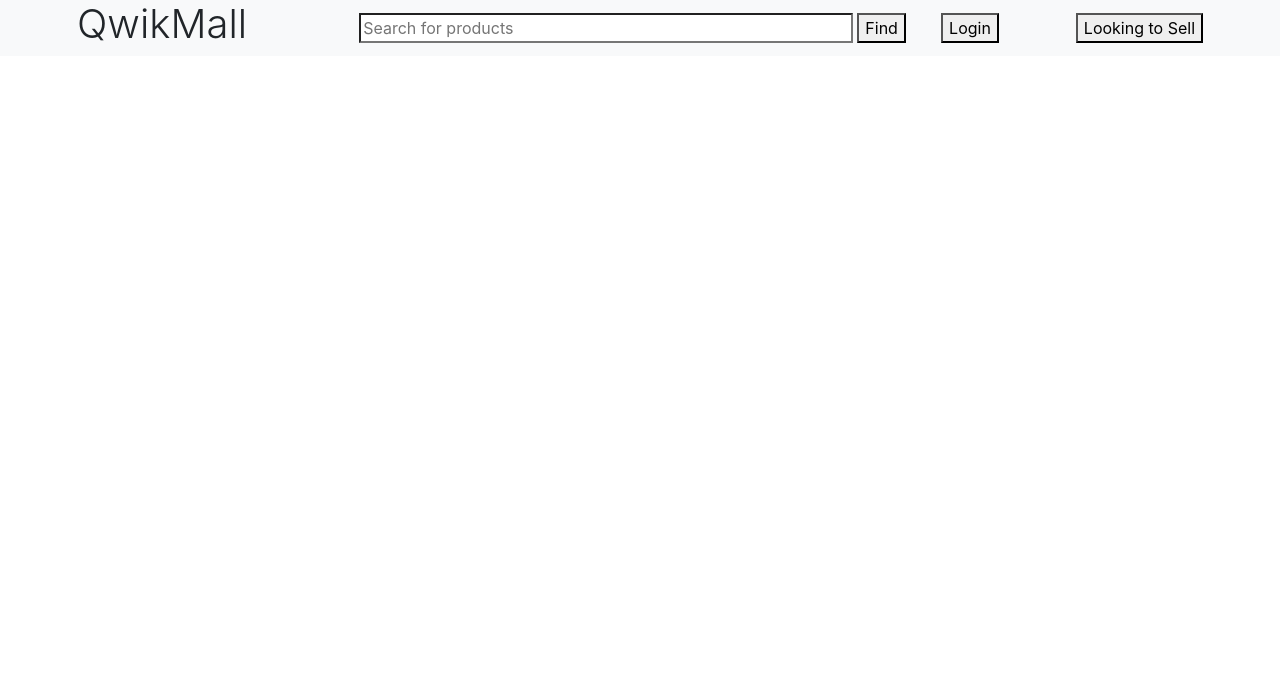
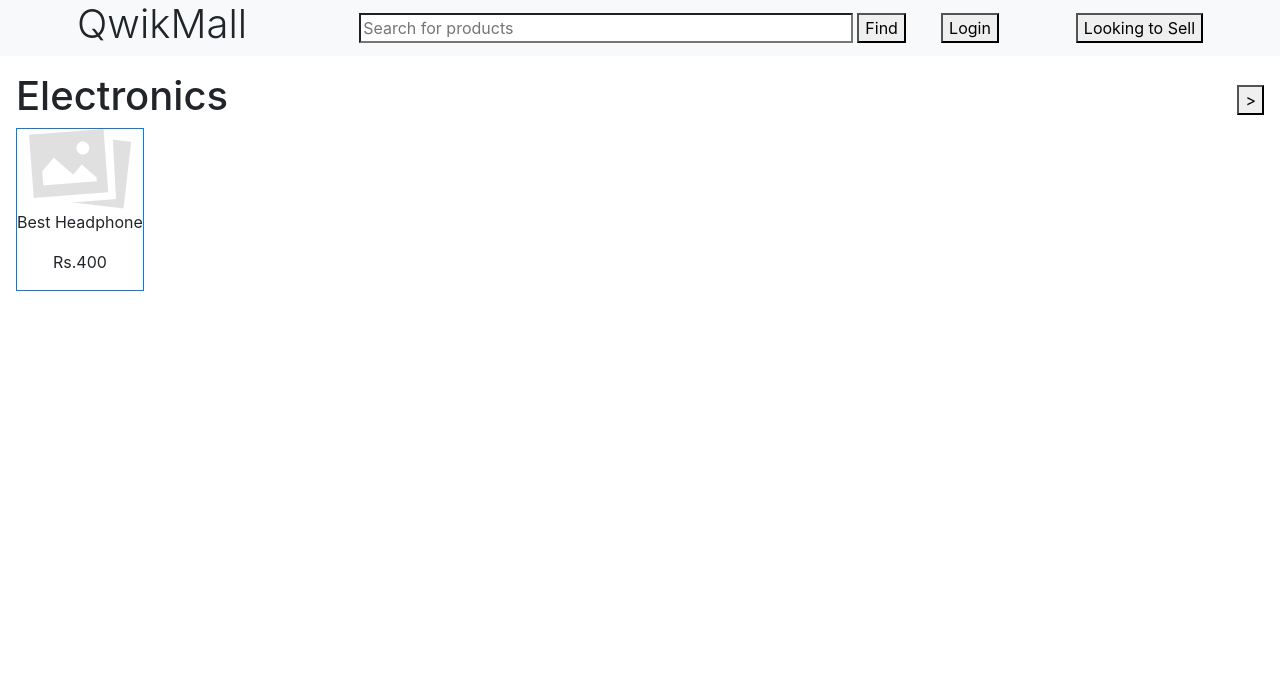
Before and after one commit to DeepeshP04/Qwikmall-Ecommerce-Platform, a Flask app: page / in a window 1280 px wide. Shown: the top 695 px of the page. Run offline with Flask 3, Linux system fonts and the light colour scheme.

Commit message:
Create home page

```diff
--- a/app/templates/base.html
+++ b/app/templates/base.html
@@ -2,7 +2,7 @@
 <html>
     <head>
         <meta charset="utf-8">
-        <title>QwikMall</title>
+        <title>{% block title %} QwikMall {% endblock %}</title>
         <meta name="viewport" content="width=device-width, initial-scale=1">
         <link rel="stylesheet" href="https://cdn.jsdelivr.net/npm/bootstrap@4.0.0/dist/css/bootstrap.min.css" integrity="sha384-Gn5384xqQ1aoWXA+058RXPxPg6fy4IWvTNh0E263XmFcJlSAwiGgFAW/dAiS6JXm" crossorigin="anonymous">
         <link rel="stylesheet" href="{{url_for('static', filename='css/base.css')}}"/>
@@ -32,7 +32,8 @@
                 </div>
             </div>
 
-            <div class="main-content min-max-vh">
+            <div class="main-content min-max-vh p-3">
+                {% block content %} {% endblock %}
             </div>
 
             <div class="footer-content bg-dark d-flex flex-column justify-content-center">
--- a/app/templates/index.html
+++ b/app/templates/index.html
@@ -2,4 +2,71 @@
 {%block title%} QwikMall {% endblock %}
 
 {% block content %}
+<div class="product-category-1-electronics d-flex flex-column justify-content-around">
+    <div class="product-category-1-heading-and-more-product-btn d-flex flex-row justify-content-between align-items-center">
+        <div class="product-category-1-heading">
+            <h1 id="">Electronics</h1>
+        </div>
+        <div class="product-category-1-more-product-btn">
+            <button type="">></button>
+        </div>
+    </div>
+    <div class="product-category-1-products d-flex flex-row align-items-center text-center">
+        <div class="product-category-1-product-1 d-flex flex-column border border-primary">
+            <div class="product-category-1-product-1-img-space">
+                <img id="" src="{{url_for('static', filename='images/product-category-1-product-1-img.png')}}"/>
+            </div>
+            <div class="product-category-1-product-1-name-space">
+                <p id="">Best Headphone</p>
+            </div>
+            <div class="product-category-1-product-1-price-space">
+                <p id="">Rs.400</p>
+            </div>
+        </div>
+        <div class="product-category-1-product-2">
+            <div class="product-category-1-product-2-img-space">
+                <img id="" src=""/>
+            </div>
+            <div class="product-category-1-product-2-name-space">
+                <p id=""></p>
+            </div>
+            <div class="product-category-1-product-2-price-space">
+                <p id=""></p>
+            </div>
+        </div>
+        <div class="product-category-1-product-3">
+            <div class="product-category-1-product-3-img-space">
+                <img id="" src=""/>
+            </div>
+            <div class="product-category-1-product-3-name-space">
+                <p id=""></p>
+            </div>
+            <div class="product-category-1-product-3-price-space">
+                <p id=""></p>
+            </div>
+        </div>
+        <div class="product-category-1-product-4">
+            <div class="product-category-1-product-4-img-space">
+                <img id="" src=""/>
+            </div>
+            <div class="product-category-1-product-4-name-space">
+                <p id=""></p>
+            </div>
+            <div class="product-category-1-product-4-price-space">
+                <p id=""></p>
+            </div>
+        </div>
+        <div class="product-category-1-product-5">
+            <div class="product-category-1-product-5-img-space">
+                <img id="" src=""/>
+            </div>
+            <div class="product-category-1-product-5-name-space">
+                <p id=""></p>
+            </div>
+            <div class="product-category-1-product-5-price-space">
+                <p id=""></p>
+            </div>
+        </div>
+    </div>
+</div>
 {% endblock %}
--- a/app/views.py
+++ b/app/views.py
@@ -4,4 +4,4 @@ views = Blueprint("views", import_name=__name__, url_prefix="/")
 
 @views.route("/")
 def index():
-    return render_template("base.html")
+    return render_template("index.html")
```
Also changed, not shown: app/static/images/product-category-1-product-1-img.png (added).
